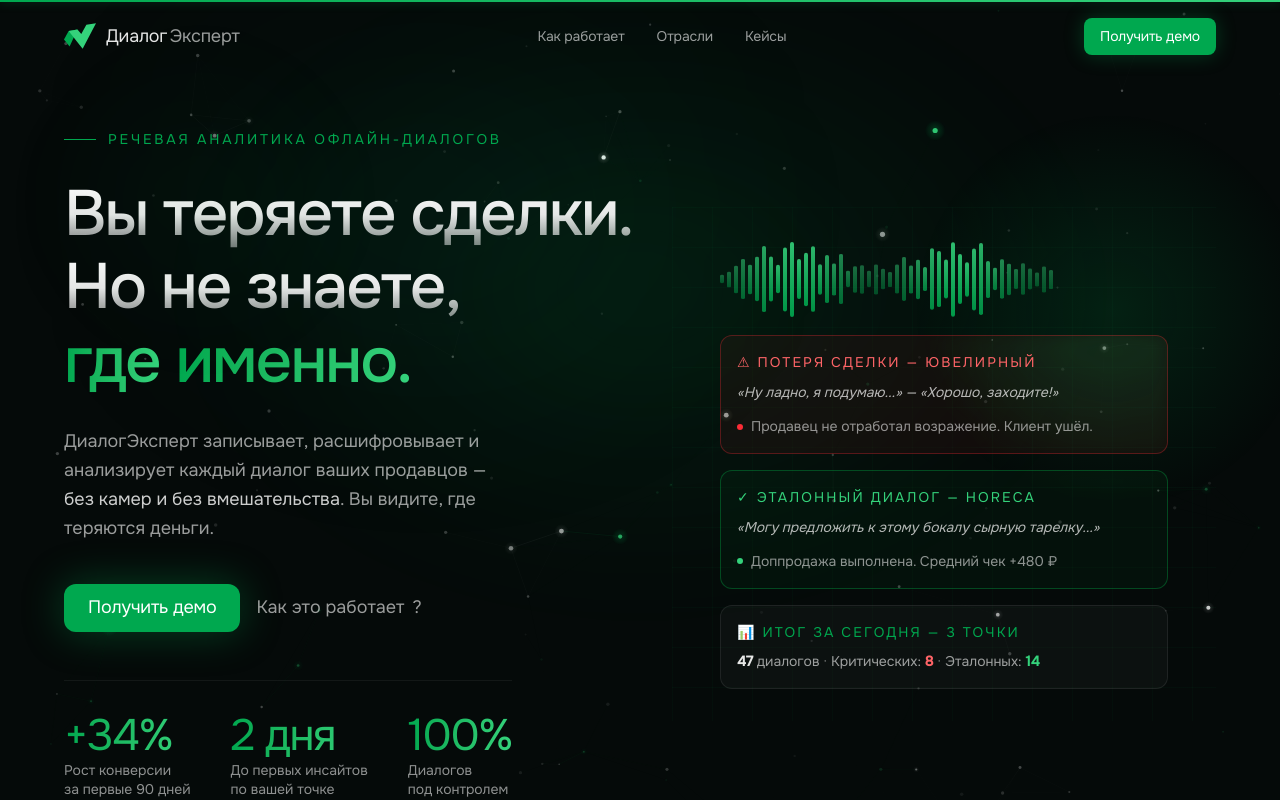
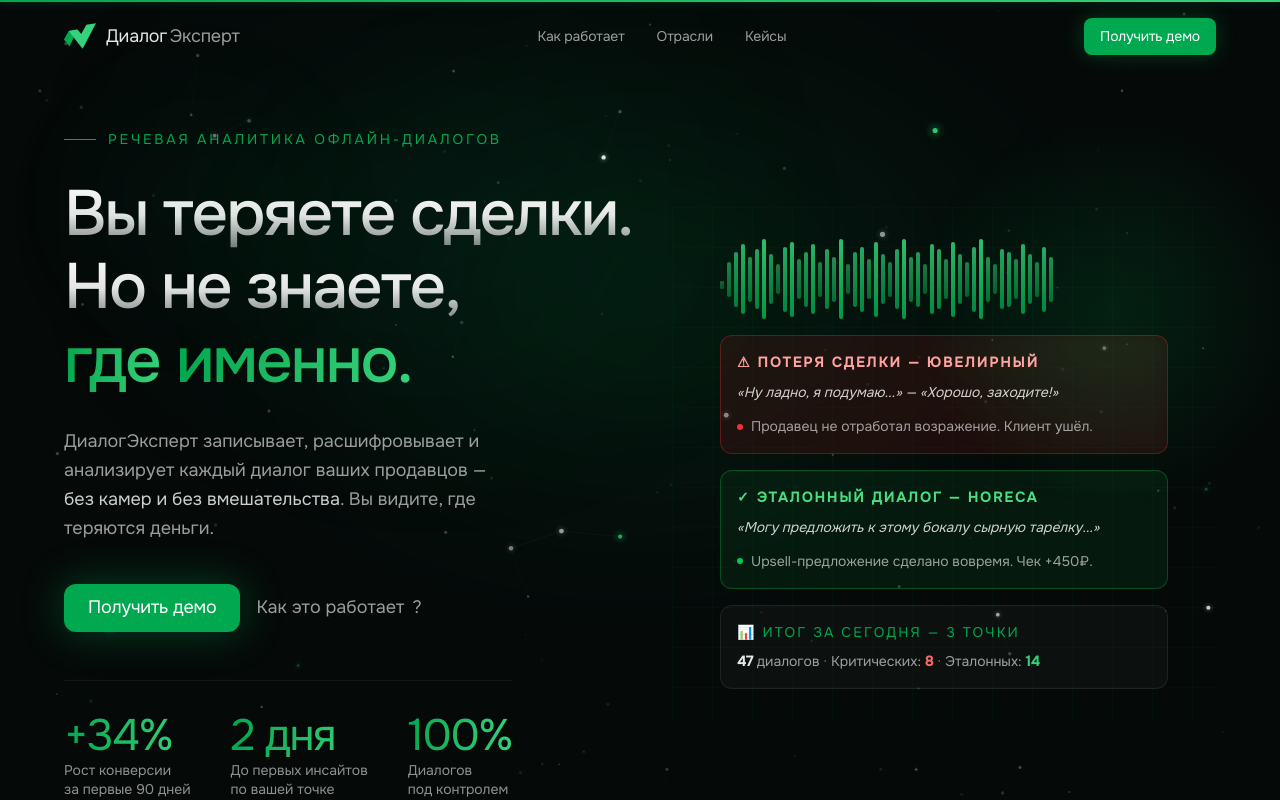
Before and after one commit to igrlebed/dialog-expert-var2, a React (Vite) app: page / in a window 1280 px wide. Shown: the top 800 px of the page. Built offline with nearby package versions, Linux system fonts and the light colour scheme.

Commit message:
Optimize performance, SEO, accessibility and security

```diff
--- a/index.html
+++ b/index.html
@@ -2,10 +2,15 @@
   <!DOCTYPE html>
   <html lang="en">
     <head>
-      <meta charset="UTF-8" />
-      <meta name="viewport" content="width=device-width, initial-scale=1.0" />
-      <title>[ДиалогЭксперт] — Landing Page (Var 2)</title>
-    </head>
+    <meta charset="UTF-8" />
+    <meta name="viewport" content="width=device-width, initial-scale=1.0" />
+    <title>ДиалогЭксперт — речевая аналитика офлайн-диалогов</title>
+    <meta name="description" content="ДиалогЭксперт — речевая аналитика офлайн-диалогов. Записывает и анализирует диалоги продавцов без камер. Рост конверсии +34% за 90 дней." />
+    <meta property="og:title" content="ДиалогЭксперт — речевая аналитика офлайн-диалогов" />
+    <meta property="og:description" content="Записывает и анализирует диалоги продавцов без камер. Рост конверсии +34% за 90 дней." />
+    <link rel="preconnect" href="https://fonts.googleapis.com">
+    <link rel="preconnect" href="https://fonts.gstatic.com" crossorigin>
+  </head>
 
     <body>
       <div id="root"></div>
--- a/src/app/components/Constellation.tsx
+++ b/src/app/components/Constellation.tsx
@@ -35,7 +35,7 @@
     let isVisible = true;
 
     const CONNECTION_DIST = 140;
-    const STAR_COUNT_FACTOR = 0.00012;
+    const STAR_COUNT_FACTOR = window.innerWidth < 768 ? 0.00006 : 0.00012;
     const CELL_SIZE = CONNECTION_DIST;
 
     const rand = (min: number, max: number) => Math.random() * (max - min) + min;
--- a/src/app/components/Hero.tsx
+++ b/src/app/components/Hero.tsx
@@ -10,7 +10,7 @@
 import { useSmoothScroll } from "./SmoothScroll";
 import { scrollToSection } from "./scroll-utils";
 
-const easeOut = ease.out as unknown as number[];
+const easeOut = ease.out as any;
 
 /* ── Waveform bar heights ── */
 const waveHeights = [
@@ -50,31 +50,24 @@
     scrollToSection(href, smoothScroll);
   };
 
-  const show = (values: Record<string, unknown>) =>
+  const show = (values: any) =>
     ready ? values : undefined;
 
   const waveformBars = useMemo(
     () =>
       waveHeights.map((h, i) => (
-        <motion.div
+        <div
           key={i}
-          className="rounded-sm"
+          className="rounded-sm animate-waveform"
           style={{
             width: 4,
             height: h,
             background:
               "linear-gradient(to top, #00A84F, #34D27B)",
             opacity: 0.3 + (h / 80) * 0.6,
-          }}
-          animate={{
-            scaleY: [0.4, 1, 0.4],
-            opacity: [0.4, 0.9, 0.4],
-          }}
-          transition={{
-            duration: 1.4,
-            delay: i * 0.06,
-            repeat: Infinity,
-            ease: "easeInOut",
+            animationDelay: `${i * 0.06}s`,
+            transformOrigin: "bottom",
+            willChange: "transform, opacity",
           }}
         />
       )),
@@ -317,16 +310,16 @@
                   delay: 0.5,
                   ease: easeOut,
                 }}
-                className="rounded-xl border border-red-500/30 bg-red-500/[0.06] backdrop-blur-sm p-4"
+                className="rounded-xl border border-red-500/30 bg-red-900/20 backdrop-blur-sm p-4"
               >
-                <div className="text-[14px] uppercase tracking-[0.15em] text-red-400 mb-2">
+                <div className="text-[14px] uppercase tracking-[0.15em] text-red-300 font-semibold mb-2">
                   &#9888; Потеря сделки — ювелирный
                 </div>
-                <div className="text-[14px] text-white/70 italic leading-relaxed">
+                <div className="text-[14px] text-white/80 italic leading-relaxed">
                   &laquo;Ну ладно, я подумаю...&raquo; —
                   &laquo;Хорошо, заходите!&raquo;
                 </div>
-                <div className="flex items-center gap-2 mt-3 text-[14px] text-white/55">
+                <div className="flex items-center gap-2 mt-3 text-[14px] text-white/60">
                   <span className="w-1.5 h-1.5 rounded-full bg-red-500 shrink-0" />
                   Продавец не отработал возражение. Клиент ушёл.
                 </div>
@@ -341,18 +334,18 @@
                   delay: 0.65,
                   ease: easeOut,
                 }}
-                className="rounded-xl border border-green-500/30 bg-green-500/[0.04] backdrop-blur-sm p-4"
+                className="rounded-xl border border-green-500/30 bg-green-900/20 backdrop-blur-sm p-4"
               >
-                <div className="text-[14px] uppercase tracking-[0.15em] text-[#34D27B] mb-2">
+                <div className="text-[14px] uppercase tracking-[0.15em] text-[#4ADE80] font-semibold mb-2">
                   &#10003; Эталонный диалог — HoReCa
                 </div>
-                <div className="text-[14px] text-white/70 italic leading-relaxed">
+                <div className="text-[14px] text-white/80 italic leading-relaxed">
                   &laquo;Могу предложить к этому бокалу сырную
                   тарелку...&raquo;
                 </div>
-                <div className="flex items-center gap-2 mt-3 text-[14px] text-white/55">
-                  <span className="w-1.5 h-1.5 rounded-full bg-[#34D27B] shrink-0" />
-                  Доппродажа выполнена. Средний чек +480 &#8381;
+                <div className="flex items-center gap-2 mt-3 text-[14px] text-white/60">
+                  <span className="w-1.5 h-1.5 rounded-full bg-green-500 shrink-0" />
+                  Upsell-предложение сделано вовремя. Чек +450₽.
                 </div>
               </motion.div>
 
--- a/src/app/components/Preloader.tsx
+++ b/src/app/components/Preloader.tsx
@@ -2,7 +2,7 @@
 import { motion } from 'motion/react';
 import { ease } from './motion-utils';
 
-const easeOut = ease.out as unknown as number[];
+const easeOut = ease.out as any;
 
 /**
  * Minimal preloader — single pulsing dot → smooth dissolve into Hero.
@@ -11,7 +11,7 @@
   const [phase, setPhase] = useState<'loading' | 'fading' | 'done'>('loading');
 
   useEffect(() => {
-    const timer = setTimeout(() => setPhase('fading'), 800);
+    const timer = setTimeout(() => setPhase('fading'), 400);
     return () => clearTimeout(timer);
   }, []);
 
@@ -20,7 +20,7 @@
     const timer = setTimeout(() => {
       setPhase('done');
       onComplete();
-    }, 500);
+    }, 300);
     return () => clearTimeout(timer);
   }, [phase, onComplete]);
 
--- a/src/app/components/motion-utils.tsx
+++ b/src/app/components/motion-utils.tsx
@@ -39,6 +39,7 @@
         <span key={i} className="inline-block overflow-hidden leading-[1.15] align-bottom">
           <motion.span
             className={`inline-block ${wordClassName}`}
+            style={{ willChange: 'transform, opacity' }}
             initial={immediate
               ? { y: '100%', opacity: 1 }
               : { y: '110%', opacity: 0 }
@@ -52,7 +53,7 @@
             transition={{
               duration: immediate ? 0.8 : 1.0,
               delay: delay + i * staggerDelay,
-              ease: ease.dramatic as unknown as number[],
+              ease: ease.dramatic as any,
             }}
           >
             {word}
@@ -96,7 +97,7 @@
       transition={{
         duration,
         delay,
-        ease: ease.dramatic as unknown as number[],
+        ease: ease.dramatic as any,
         opacity: { duration: 0.4, delay },
       }}
     >
@@ -128,10 +129,10 @@
       whileInView={{ opacity: 1, y: 0, filter: 'blur(0px)' }}
       viewport={{ once, margin: '-80px' }}
       transition={{
-        duration,
-        delay,
-        ease: ease.out as unknown as number[],
-      }}
+          duration,
+          delay,
+          ease: ease.out as any,
+        }}
     >
       {children}
     </motion.div>
@@ -190,9 +191,9 @@
           y: 0,
           scale: 1,
           transition: {
-            duration: 0.9,
-            ease: ease.out as unknown as number[],
-          },
+              duration: 0.9,
+              ease: ease.out as any,
+            },
         },
       }}
     >
@@ -335,7 +336,7 @@
       transition={{
         duration: 1.2,
         delay,
-        ease: ease.out as unknown as number[],
+        ease: ease.out as any,
       }}
     >
       {children}
--- a/src/styles/theme.css
+++ b/src/styles/theme.css
@@ -104,3 +104,20 @@
     background: transparent;
   }
 }
+
+@layer utilities {
+  .animate-waveform {
+    animation: waveform 1.4s ease-in-out infinite;
+  }
+
+  @keyframes waveform {
+    0%, 100% {
+      transform: scaleY(0.4);
+      opacity: 0.4;
+    }
+    50% {
+      transform: scaleY(1);
+      opacity: 0.9;
+    }
+  }
+}
```
Also changed, not shown: vercel.json (added).
